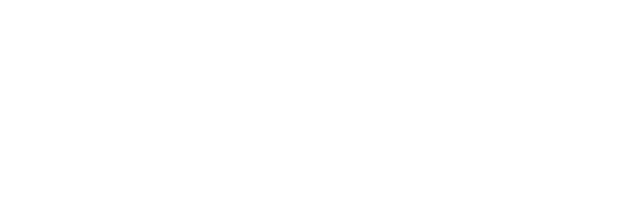
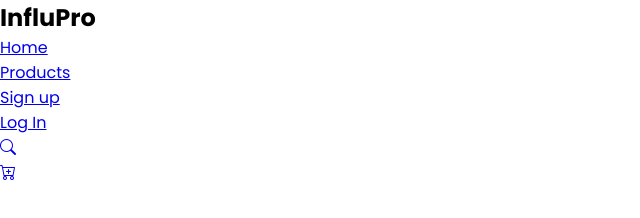
Before and after one commit to Md-FarhadHossain/influencer-gears, a plain HTML site: page index.html in a window 1280 px wide. Shown: the whole page, without its empty margins (0-640 px from the left). Drawn offline with nearby package versions, Linux system fonts and the light colour scheme.

Commit message:
header html done

```diff
--- a/index.html
+++ b/index.html
@@ -6,10 +6,37 @@
     <meta name="viewport" content="width=device-width, initial-scale=1.0">
     <title>Influencer Gear</title>
 
+    <!-- Bootstrap icons -->
+    <link rel="stylesheet" href="https://cdn.jsdelivr.net/npm/bootstrap-icons@1.9.1/font/bootstrap-icons.css">
+
     <!-- CSS -->
     <link rel="stylesheet" href="style.css">
 </head>
 <body>
+    <!-- Header -->
+    <header id="header">
+        <div class="header_container">
+            <div class="header_content">
+                <!-- Logo -->
+                <div class="logo">
+                    <h2>Influ<span>Pro</span></h2>
+                </div>
+
+                <!-- Navbar -->
+                <nav id="nav">
+                    <ul class="nav_link">
+                        <li><a href="#home">Home</a></li>
+                        <li><a href="#products">Products</a></li>
+                        <li><a href="#signup">Sign up</a></li>
+                        <li><a href="#login">Log In</a></li>
+                        <li><a href="#search"><i class="bi bi-search"></i></a></li>
+                        <li><a href="#cart"><i class="bi bi-cart-plus"></i></a></li>
+                    </ul>
+                </nav>
+            </div>
+        </div>
+    </header>
+    <!-- Header end -->
 
 
 </body>
```
